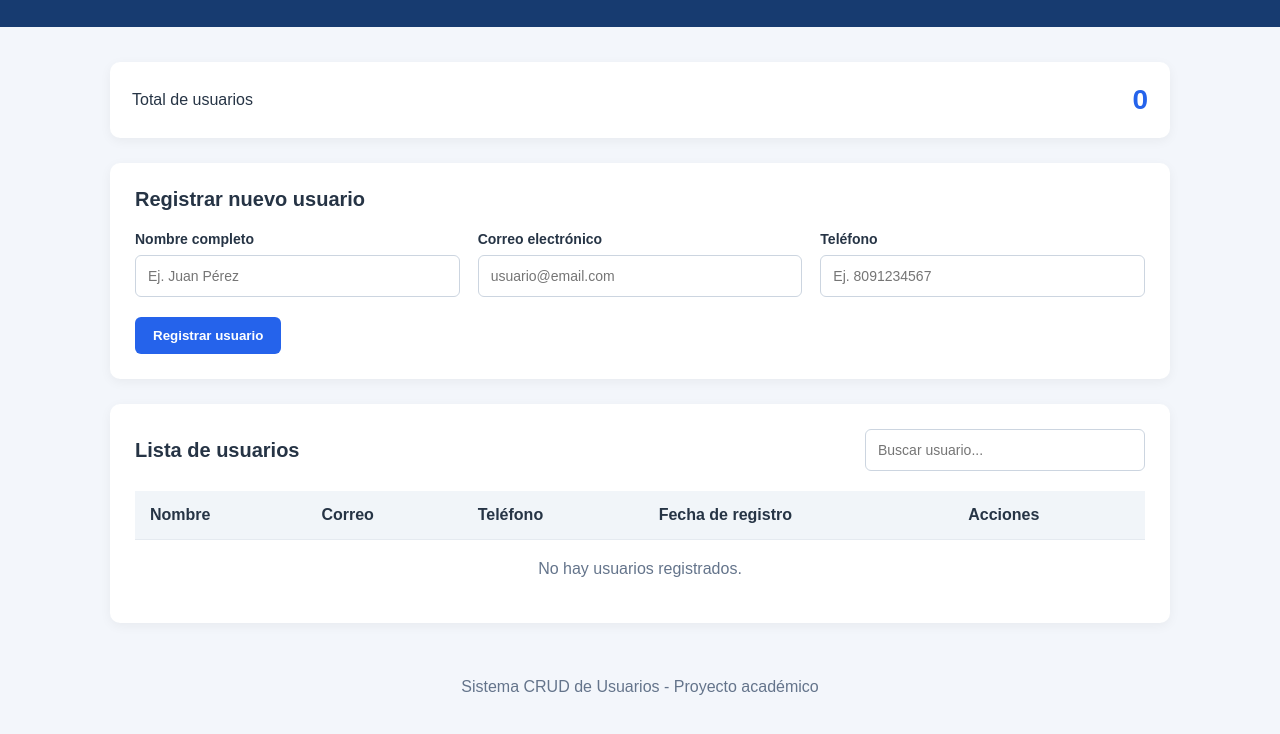
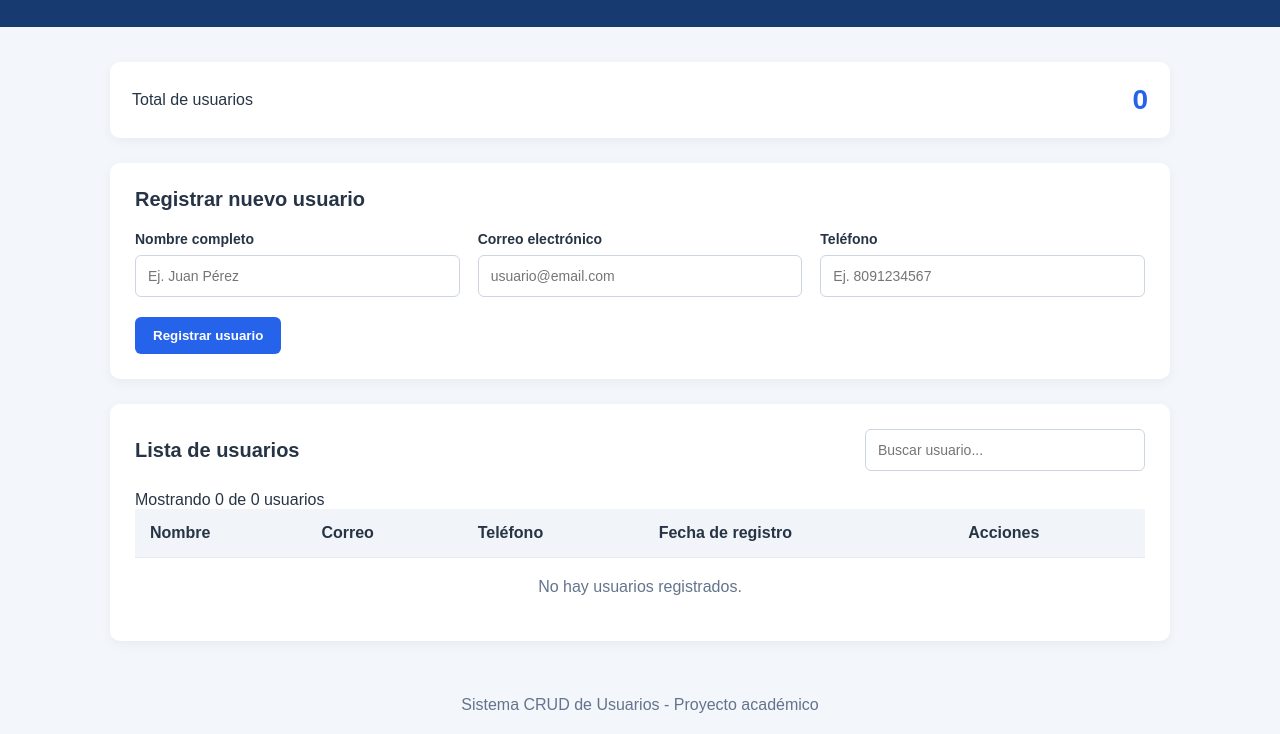
Before and after one commit to rony052/crud-gestion-usuarios, a plain HTML site: page index.html in a window 1280 px wide. Shown: the part 96-830 px from the top of the page. Drawn offline with Linux system fonts and the light colour scheme.

Commit message:
feat: agregar contador de usuarios y resultados de busqueda

```diff
--- a/index.html
+++ b/index.html
@@ -1,4 +1,3 @@
-
 
 <!DOCTYPE html>
 <html lang="es">
@@ -89,6 +88,9 @@
                 >
             </div>
 
+            <!-- Contador de usuarios encontrados -->
+            <p id="filteredCount">Mostrando 0 usuarios</p>
+
             <div class="table-responsive">
                 <table>
                     <thead>
--- a/js/app.js
+++ b/js/app.js
@@ -13,6 +13,7 @@ const phoneInput = document.getElementById("phone");
 const userTable = document.getElementById("userTable");
 const totalUsers = document.getElementById("totalUsers");
 const searchInput = document.getElementById("searchInput");
+const filteredCount = document.getElementById("filteredCount");
 
 const formTitle = document.getElementById("formTitle");
 const submitButton = document.getElementById("submitButton");
@@ -64,8 +65,14 @@ function renderUsers() {
         String(user.phone || "").toLowerCase().includes(search)
     );
 
+    // Actualizar total de usuarios registrados
     totalUsers.textContent = users.length;
 
+    // NUEVA FUNCIONALIDAD: contador de resultados
+    filteredCount.textContent =
+        `Mostrando ${filteredUsers.length} de ${users.length} usuarios`;
+
+    // Mostrar mensaje cuando no hay resultados
     emptyMessage.hidden = filteredUsers.length > 0;
 
     if (users.length === 0) {
@@ -86,7 +93,7 @@ function renderUsers() {
         const phoneCell = document.createElement("td");
         phoneCell.textContent = user.phone;
 
-        // Nueva columna: fecha de registro
+        // Columna: fecha de registro
         const dateCell = document.createElement("td");
         dateCell.textContent = formatDate(user.createdAt);
 
```
